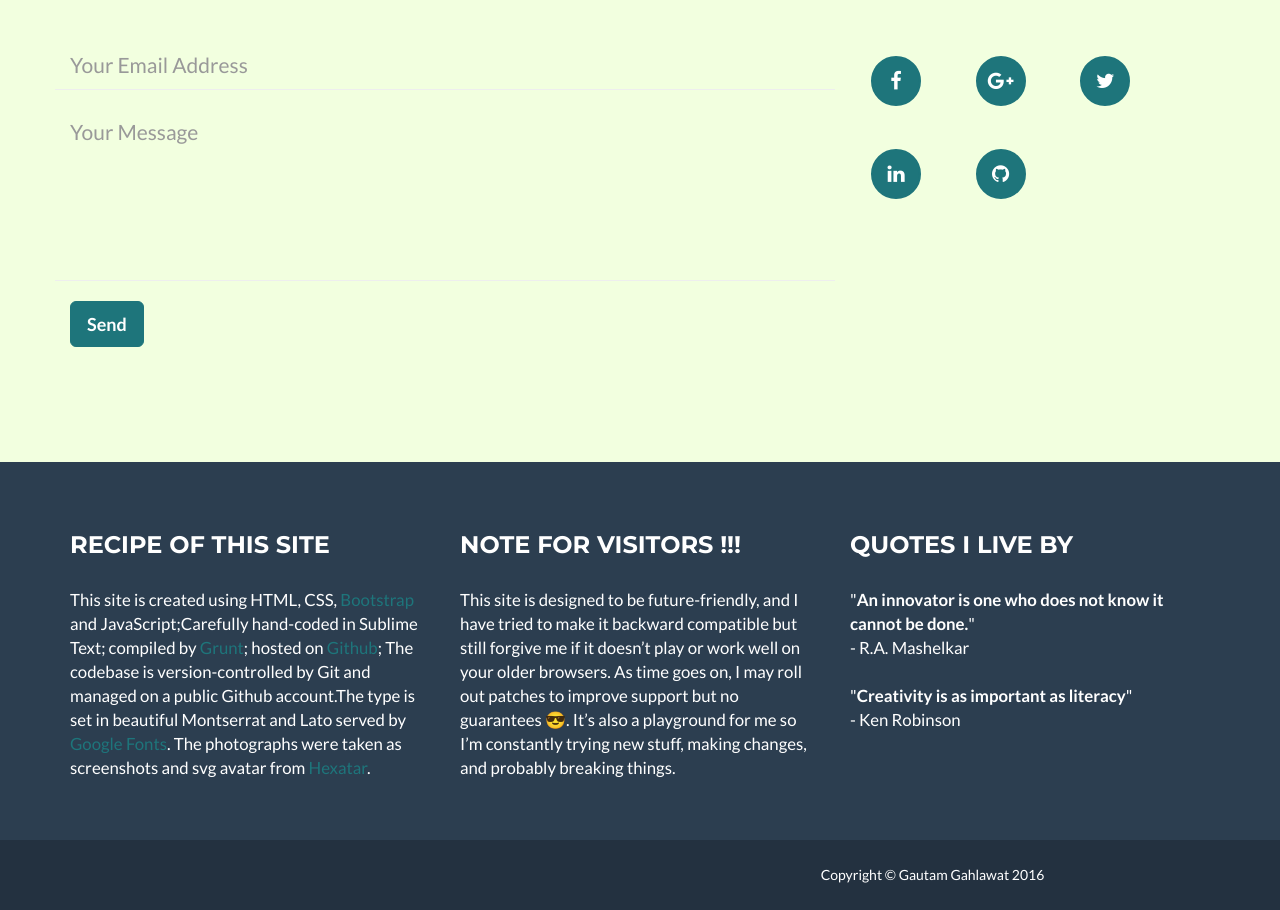
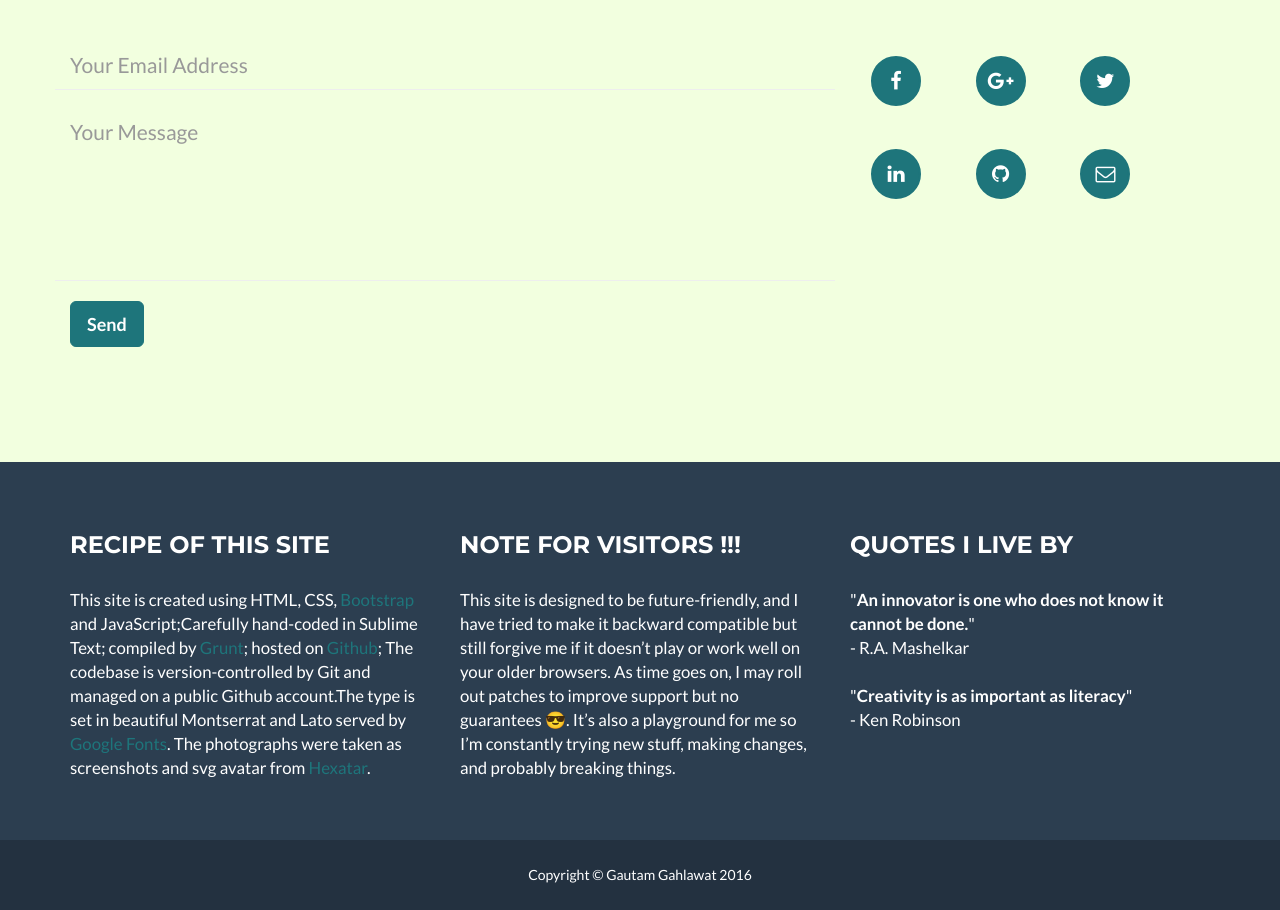
Before and after one commit to gautamgahlawat/my-portfolio, a website: page index.html in a window 1280 px wide. Shown: the part 2982-3892 px from the top of the page. Drawn offline with nearby package versions, Linux system fonts and the light colour scheme; files that its build step writes are made by us from their sources.

Commit message:
Centered the footer and added social icon for mail

```diff
--- a/index.html
+++ b/index.html
@@ -328,8 +328,7 @@
             </div>
             <div class="row">
                 <div class="col-lg-8">
-                    <!-- To configure the contact form email address, go to mail/contact_me.php and update the email address in the PHP file on line 19. -->
-                    <!-- The form should work on most web servers, but if the form is not working you may need to configure your web server differently. -->
+                    <!-- Formspree sorm-->
                     <form method="POST" action="http://formspree.io/gautam.gahlawat@gmail.com">
                         <div class="row control-group">
                             <div class="form-group col-xs-12 floating-label-form-group controls">
@@ -370,6 +369,9 @@
                             <li>
                                 <a href="https://github.com/gautamgahlawat" class="btn-social btn-outline" target="_blank"><i class="fa fa-fw fa-github"></i></a>
                             </li>
+                            <li>
+                                <a href="mailto:gautam.gahlawat@gmail.com" target="_top" class="btn-social btn-outline"><i class="fa fa-fw fa-envelope-o"></i></a>
+                            </li>
                         </ul>
                 </div>
             </div>
@@ -405,16 +407,16 @@
         <div class="footer-below">
             <div class="container">
                 <div class="row">
-                    <div class="col-lg-6">
-                        <!-- <p>
+                    <!-- <div class="col-lg-6">
+                        <p>
                             <a href="http://jigsaw.w3.org/css-validator/check/referer">
                                 <img style="border:0;width:88px;height:31px"
                                 src="http://jigsaw.w3.org/css-validator/images/vcss"
                                 alt="Valid CSS!" />
                             </a>
-                        </p> -->
-                    </div>
-                    <div class="col-lg-6">
+                        </p>
+                    </div> -->
+                    <div class="col-lg-12">
                         Copyright &copy; Gautam Gahlawat 2016
                     </div>
                 </div>
```
